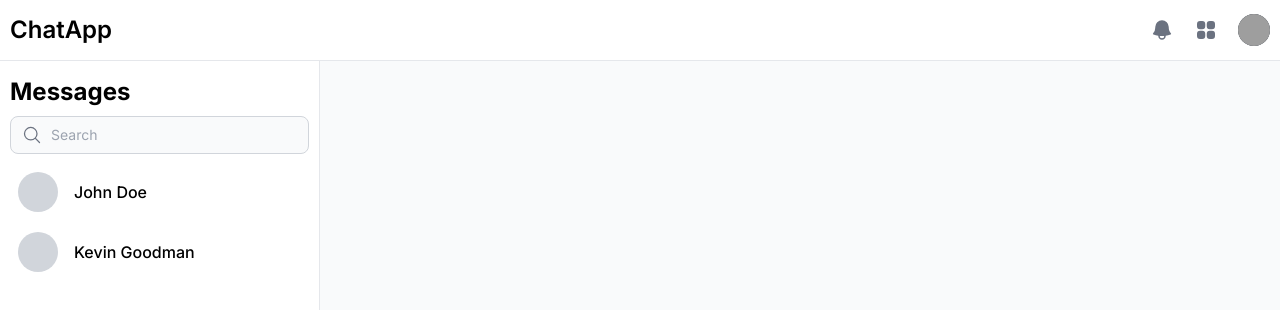
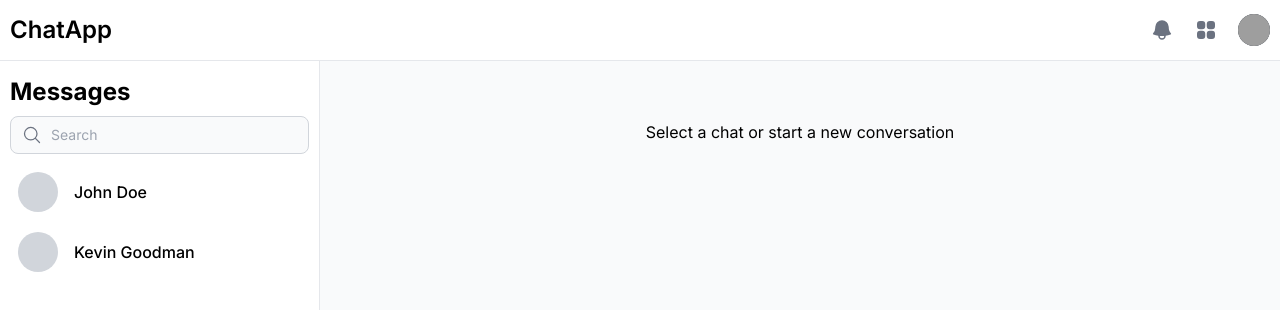
Before and after one commit to damianwysokinski/chat-app-react, a Next.js app: page / in a window 1280 px wide. Shown: the top 310 px of the page. Built offline with nearby package versions, Linux system fonts and the light colour scheme; grey boxes are pictures that could not be loaded.

Commit message:
create EmptyState component and implement on homepage

```diff
--- a/src/app/page.tsx
+++ b/src/app/page.tsx
@@ -1,12 +1,13 @@
 import { FC } from 'react';
 
 import ChatLayout from '@/components/ChatLayout';
+import EmptyState from '@/components/EmptyState';
 
 const HomePage: FC = () => {
   return (
     <>
         <ChatLayout>
-
+          <EmptyState />
         </ChatLayout>
     </>
   );
--- /dev/null
+++ b/src/components/EmptyState.tsx
@@ -0,0 +1,13 @@
+import { FC } from 'react'
+
+const EmptyState: FC = () => {
+    return (
+        <div className="px-4 py-10 sm:px-6 lg:px-8 h-full flex justify-center items-center">
+            <div className="text-center flex items-center flex-col">
+                Select a chat or start a new conversation
+            </div>
+        </div>
+    );
+}
+
+export default EmptyState;
```
